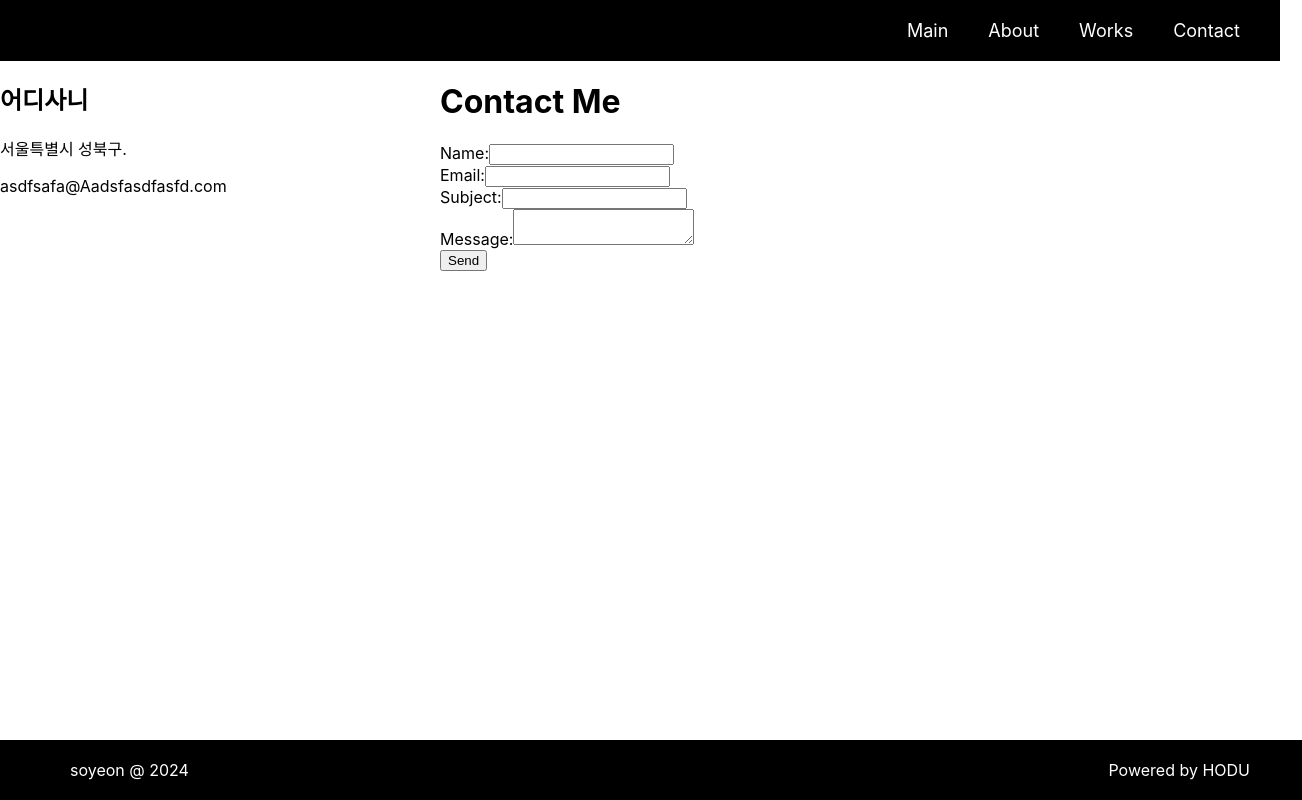
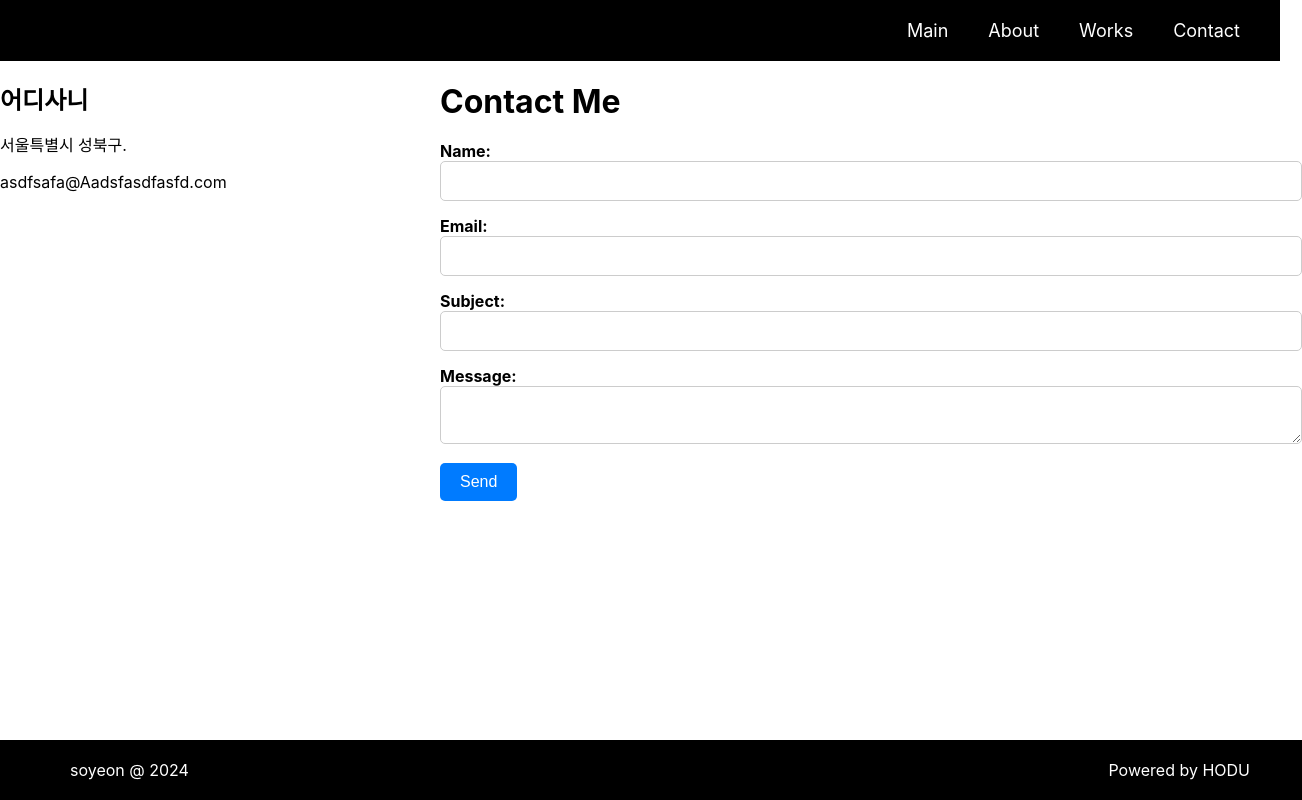
Before and after one commit to 9walnut/SY_Portfolio, a React (Create React App) app in the folder client/: page /contact in a window 1280 px wide. Shown: the whole page, 1302 px wide, since content can reach past the window. Built offline with nearby package versions, Linux system fonts and the light colour scheme.

Commit message:
💄 Contact css
contact css mod

```diff
--- a/client/src/pages/ContactPage.tsx
+++ b/client/src/pages/ContactPage.tsx
@@ -25,10 +25,59 @@
     margin-right: 0;
     margin-bottom: 20px;
   }
+
+  h2 {
+    font-size: 24px;
+    margin-bottom: 10px;
+  }
+
+  p {
+    margin-bottom: 5px;
+  }
 `;
 
 const FormContainer = styled.div`
   flex: 2;
+
+  h1 {
+    font-size: 32px;
+    margin-bottom: 20px;
+  }
+
+  form {
+    div {
+      margin-bottom: 15px;
+
+      label {
+        display: block;
+        margin-bottom: 5px;
+        font-weight: bold;
+      }
+
+      input,
+      textarea {
+        width: 100%;
+        padding: 10px;
+        border: 1px solid #ccc;
+        border-radius: 5px;
+        font-size: 16px;
+      }
+
+      button {
+        padding: 10px 20px;
+        background-color: #007bff;
+        color: #fff;
+        border: none;
+        border-radius: 5px;
+        font-size: 16px;
+        cursor: pointer;
+
+        &:hover {
+          background-color: #0056b3;
+        }
+      }
+    }
+  }
 `;
 
 class ContactPage extends Component<{}, ContactPageState> {
```
